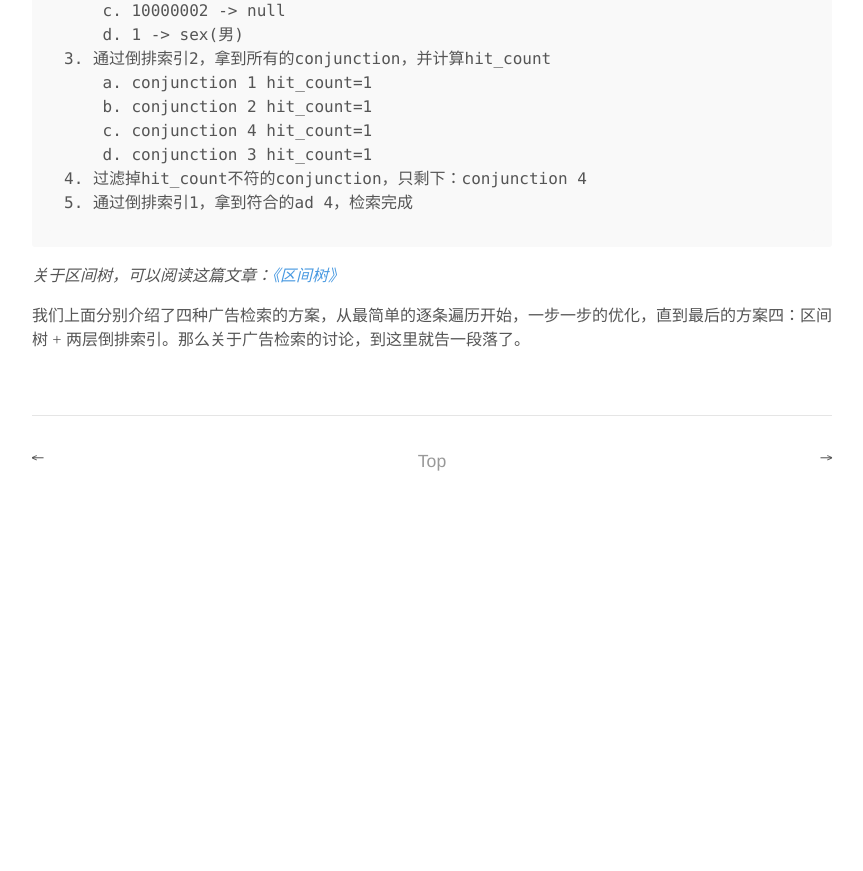
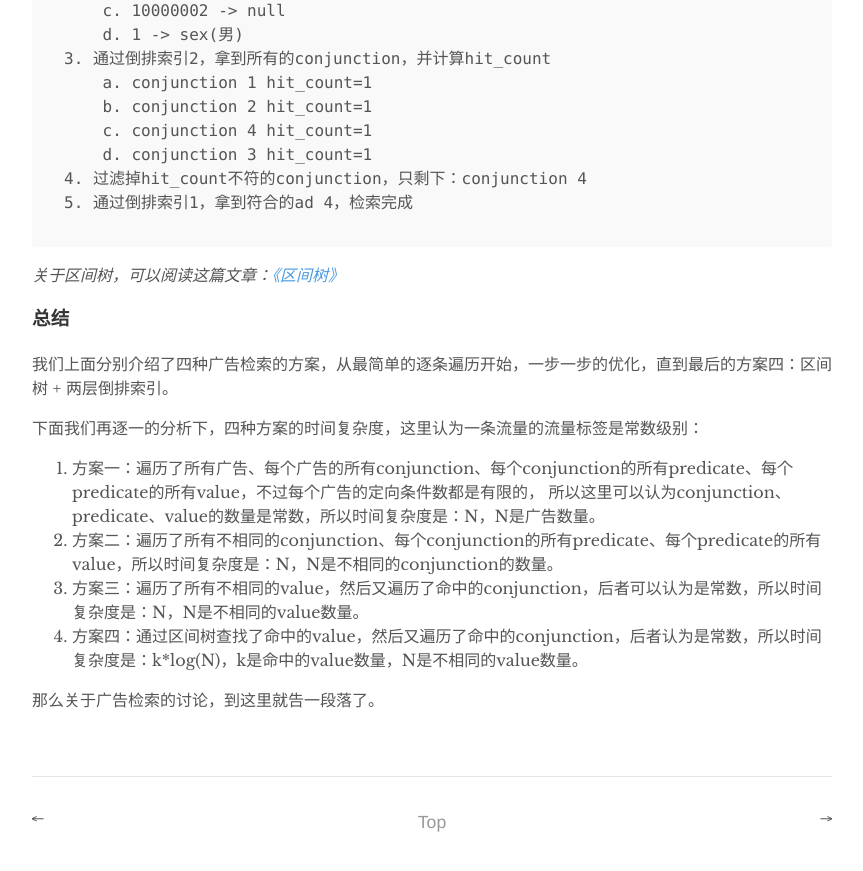
Before and after one commit to shiyinong/shiyinong.github.io, a Jekyll site: the page built from _posts/2022-02-02-由浅入深的聊聊广告检索.md, in a window 1280 px wide and 900 px high, scrolled down 4026 px. Shown: the top 871 px of the window, without its empty margins (208-1071 px from the left). Built offline with Jekyll 4.4.1, drawn with Linux system fonts in a browser that asks for light colours; before the commit the page ends 4565 px from its top, so only the background shows below that; some of the changed text lies outside the part shown.

Commit message:
一道有趣的面试题

````diff
--- a/_posts/2022-02-02-由浅入深的聊聊广告检索.md
+++ b/_posts/2022-02-02-由浅入深的聊聊广告检索.md
@@ -24,7 +24,7 @@ excerpt_separator: <!--more-->
 这条广告的目标人群是：北京或上海的20岁的装了微信的人群，或者印度的25岁男性。这里，我们给定几个术语，这两组定向条件，我们称之为**dnf**；
 单个的一组条件，我们称之为**conjunction**；单个维度的条件，我们称之为**predicate**；单个维度条件的单个值，我们称之为**value**。
 2. ```[geo(北京||上海) && age(20) && APPlist(微信)] ```
-3. ```[geo(北京||上海) && APPlist(!微信)]``` 这里注意，微信前有个**!**号，这表示取反，即定向人群是北京或上海的没有装微信的人群
+3. ```[geo(北京||上海) && APPlist(!微信)]``` 这里注意，微信前有个**!**号，这表示取反，即定向人群是北京或上海的没有装微信的人群。
 4. ```[geo(中国) && APPlist(!微信)]```
 5. ```[geo(印度) && age(25)&&sex(男)] ```
 
@@ -61,7 +61,7 @@ conjunction 4 -> [ad 4]
 _**方案三 两层倒排索引**_
 
 我们继续对方案二进行优化。方案二中，我们仍需要遍历所有的conjunction，然后使用当前流量的条件依次和conjunction中的每个条件进行比较。
-这个匹配仍旧是可以优化的，在这里，可以再引入一层倒排索引，key是value id，value是conjunction id。下面实际构建下这个倒排索引
+这个匹配仍旧是可以优化的，在这里，可以再引入一层倒排索引，key是value id，value是conjunction id。下面实际构建下这个倒排索引：
 ```
 conjunction列表，hit_count表示该conjunction的predicate的个数:
 conjunction 1: [geo(北京||上海)&&age(20)&&APPlist(微信)], hit_count=3
@@ -165,4 +165,16 @@ value 8: sex(男) -> [1, 1] 要在sex范围之内
 
 _关于区间树，可以阅读这篇文章：[《区间树》]({% post_url 2022-04-07-区间树 %})_
 
-我们上面分别介绍了四种广告检索的方案，从最简单的逐条遍历开始，一步一步的优化，直到最后的方案四：区间树 + 两层倒排索引。那么关于广告检索的讨论，到这里就告一段落了。
+###  **总结**
+
+我们上面分别介绍了四种广告检索的方案，从最简单的逐条遍历开始，一步一步的优化，直到最后的方案四：区间树 + 两层倒排索引。
+
+下面我们再逐一的分析下，四种方案的时间复杂度，这里认为一条流量的流量标签是常数级别：
+1. 方案一：遍历了所有广告、每个广告的所有conjunction、每个conjunction的所有predicate、每个predicate的所有value，不过每个广告的定向条件数都是有限的，
+所以这里可以认为conjunction、predicate、value的数量是常数，所以时间复杂度是：N，N是广告数量。
+2. 方案二：遍历了所有不相同的conjunction、每个conjunction的所有predicate、每个predicate的所有value，所以时间复杂度是：N，N是不相同的conjunction的数量。
+3. 方案三：遍历了所有不相同的value，然后又遍历了命中的conjunction，后者可以认为是常数，所以时间复杂度是：N，N是不相同的value数量。
+4. 方案四：通过区间树查找了命中的value，然后又遍历了命中的conjunction，后者认为是常数，所以时间复杂度是：k*log(N)，k是命中的value数量，N是不相同的value数量。
+
+
+那么关于广告检索的讨论，到这里就告一段落了。
````
Also changed, not shown: _posts/2022-04-07-区间树.md (+1 -1 lines).
